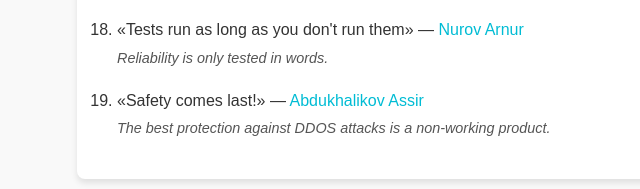
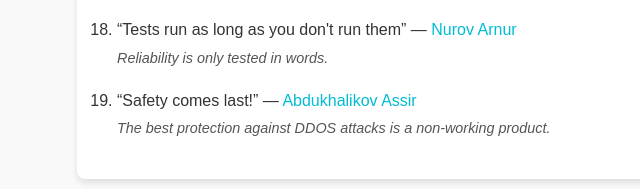
Before and after one commit to Failing-Architecture/fail-arch.xyz, a plain HTML site: page src/en/index.html in a window 1280 px wide. Shown: the part 1513-1702 px from the top of the page, 143-783 px from the left. Drawn offline with Linux system fonts and the light colour scheme.

Commit message:
fix en quotes

```diff
--- a/src/en/index.html
+++ b/src/en/index.html
@@ -110,16 +110,14 @@
                 <small>Backups exist but are never tested.</small>
             </li>
             <li>“The system runs on Huanan hardware. Funny? No, it’s tragic” —
-                <a href="https://www.linkedin.com/in/sam-bakh-75b9a8151/">Sam
-                    Bakh</a>
+                <a href="https://www.linkedin.com/in/sam-bakh-75b9a8151/">Sam Bakh</a>
                 <br>
                 <small>Using inappropriate hardware becomes the norm.</small>
             </li>
             <li>“We’ll just log it as tech debt” —
                 <a href="https://www.linkedin.com/in/vengerskiyya/">Yaroslav Vengerskiy</a>
                 <br>
-                <small>A
-                    convenient way to postpone solving problems indefinitely.</small>
+                <small>A convenient way to postpone solving problems indefinitely.</small>
             </li>
             <li>“It should’ve been built on another framework” —
                 <a href="https://www.linkedin.com/in/%D1%8D%D0%BB%D0%B4%D0%BE%D1%81-%D0%BC%D0%B0%D1%82%D0%BA%D0%B5%D1%80%D0%B8%D0%BC%D0%BE%D0%B2-5a95b0268/">Eldos
@@ -134,12 +132,12 @@
                 <small>The perfect description
                     of the team working with such architecture.</small>
             </li>
-            <li>«Tests run as long as you don't run them» —
+            <li>“Tests run as long as you don't run them” —
                 <a href="https://www.linkedin.com/in/arnur-nurov/">Nurov Arnur</a>
                 <br>
                 <small>Reliability is only tested in words.</small>
             </li>
-            <li>«Safety comes last!» —
+            <li>“Safety comes last!” —
                 <a href="https://www.linkedin.com/in/asir-abdukhalik/">Abdukhalikov Assir</a>
                 <br>
                 <small>The best protection against DDOS attacks is a non-working product.</small>
```
